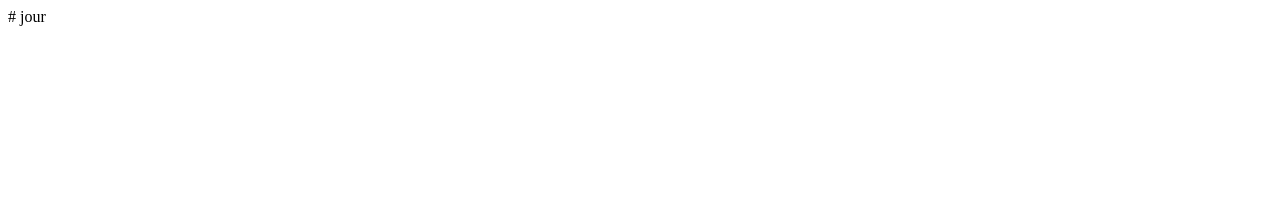
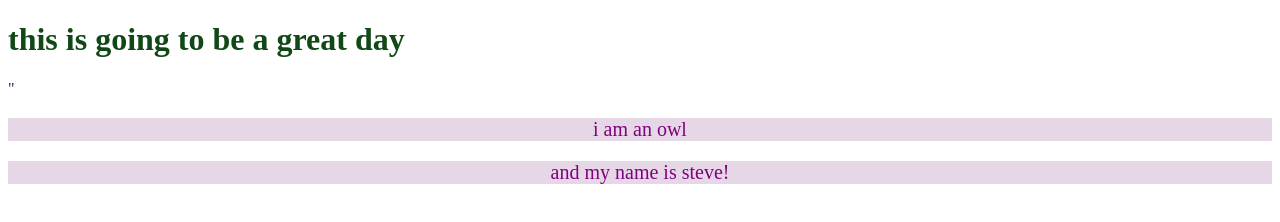
Before and after one commit to lealevine/interactives, a plain HTML site: page index.html in a window 1280 px wide. Drawn offline with Linux system fonts and the light colour scheme.

Commit message:
css practice

```diff
--- a/index.html
+++ b/index.html
@@ -1 +1,19 @@
-# jour
+<!DOCTYPE html>
+<html>
+<head>
+ <!--EXTERNAL EXAMPLE-->
+    <head>
+        <link rel="stylesheet" href="style.css">
+    </head>
+<!--INTERNAL EXAMPLE-->
+<style>
+body {color: rgb(65, 18, 101);}
+h1 {color: rgb(13, 59, 11);}
+p {color: rgb(0, 128, 53)}
+</style>
+<!--INLINE EXAMPLE-->
+<body>
+    <h1 style="color:rgb(16, 72, 22);"> this is going to be a great day </h1>"
+    <p style="color:purple;"> i am an owl</p>
+    <p style="color:purple;"> and my name is steve!</p>
+</body>
```
Also changed, not shown: hello.html.txt (deleted), 1 other file.
